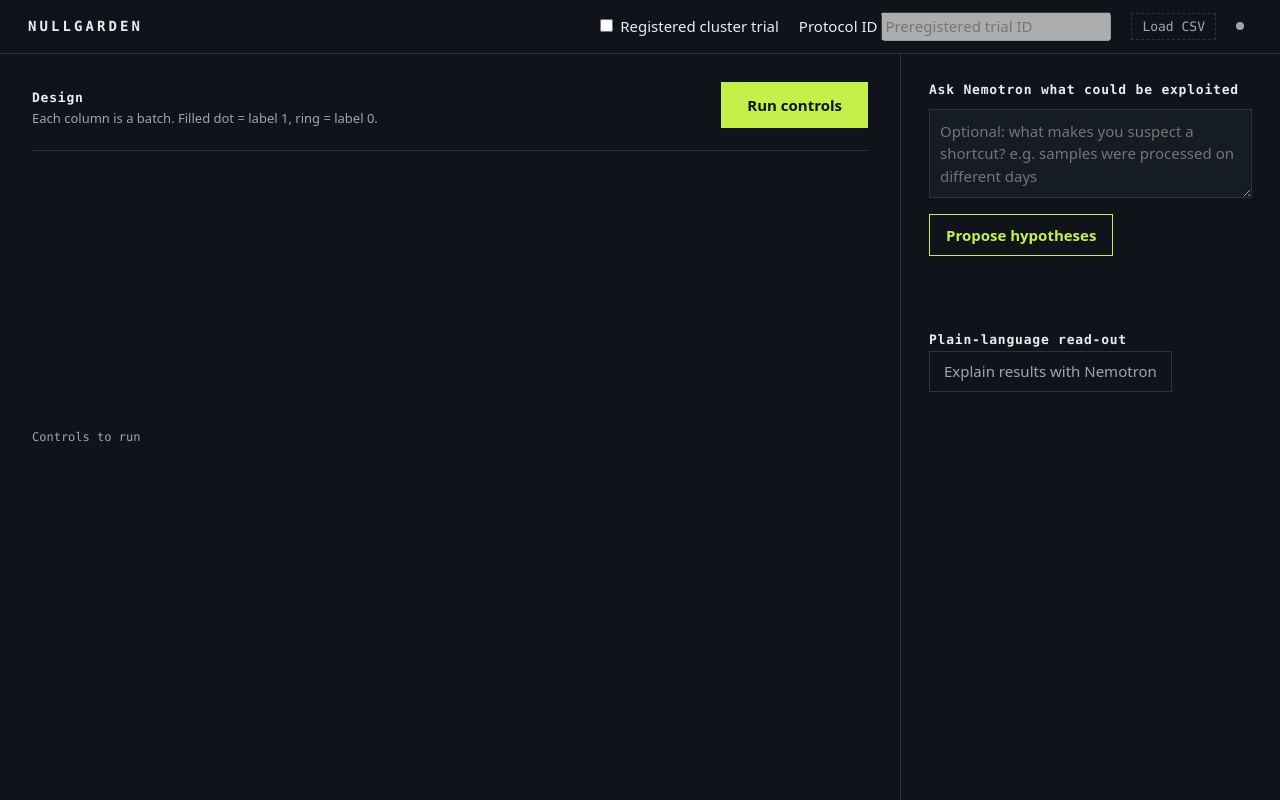
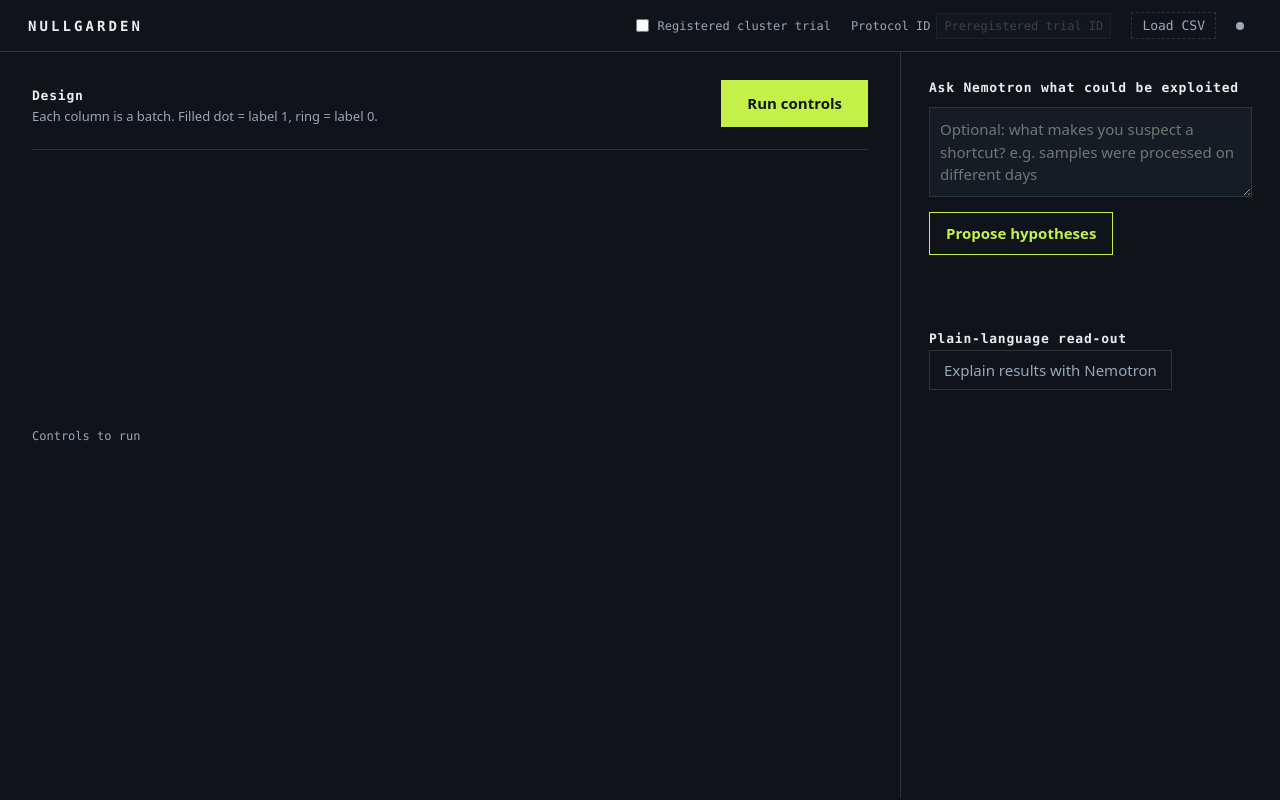
Before and after one commit to Jacob-Met/nullgarden, a website: page public/index.html in a window 1280 px wide. Drawn offline with Linux system fonts and the light colour scheme; no server answers.

Commit message:
Style predeclared trial protocol affordance

```diff
--- a/public/app.css
+++ b/public/app.css
@@ -14,6 +14,10 @@ button,textarea,input{font:inherit;color:inherit}
 .load{font:13px var(--mono);color:var(--dim);border:1px dashed var(--line);padding:5px 10px;cursor:pointer}
 .load:hover,.load:focus-within{color:var(--ink);border-color:var(--dim)}
 .load input{position:absolute;opacity:0;width:0;height:0}
+.trial,.trial-id{font:12px var(--mono);color:var(--dim);display:flex;align-items:center;gap:6px}
+.trial input{accent-color:var(--lime)}
+.trial-id input{width:175px;min-width:0;background:var(--panel);border:1px solid var(--line);padding:5px 7px;font:12px var(--mono)}
+.trial-id input:disabled{opacity:.45}
 .llm{font:12px var(--mono);color:var(--dim)}
 .llm::before{content:"";display:inline-block;width:8px;height:8px;border-radius:50%;background:var(--dim);margin-right:8px}
 .llm.on::before{background:var(--lime)}
```
